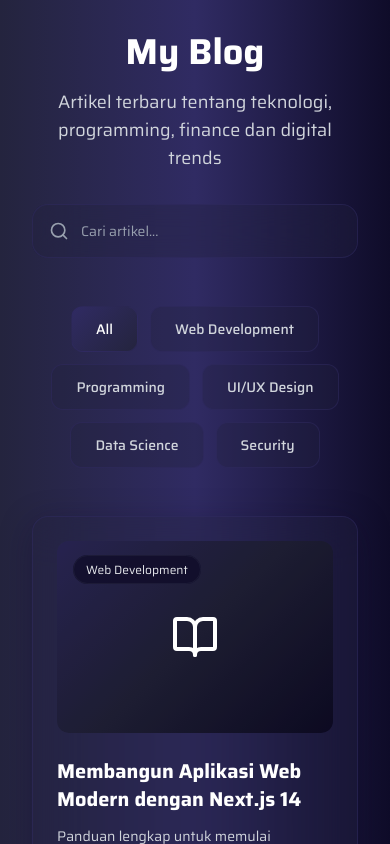
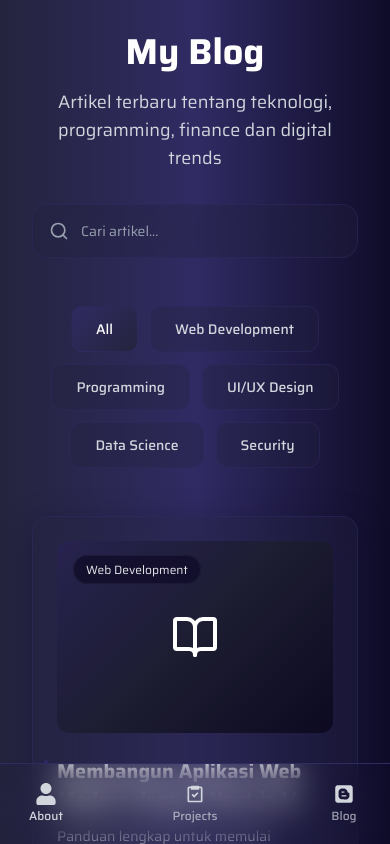
Before and after one commit to anwann16/portfolio-website, a Next.js app: page /posts in a window 390 px wide. Shown: the top 844 px of the page. Built offline with nearby package versions, Linux system fonts and the light colour scheme; what @heroui/react would draw is missing.

Commit message:
Add Mobile navbar & fix Post page

```diff
--- a/app/layout.tsx
+++ b/app/layout.tsx
@@ -5,6 +5,7 @@ import { Providers } from "./providers";
 import Condition from "@/components/Condition";
 
 import "./globals.css";
+import StickyNavTabs from "@/components/MobileNavbar";
 
 const saira = Saira({
   variable: "--font-saira",
@@ -30,6 +31,7 @@ export default function RootLayout({
             <section className="w-full overflow-x-hidden lg:pr-[70px]">
               {children}
             </section>
+            <StickyNavTabs />
           </main>
         </Providers>
       </body>
--- a/components/BlogCard.tsx
+++ b/components/BlogCard.tsx
@@ -1,5 +1,5 @@
 import { BlogCardProps } from "@/types/component";
-import { Calendar, Clock, User, BookOpen } from "lucide-react";
+import { Calendar, User, BookOpen } from "lucide-react";
 
 const BlogCard: React.FC<BlogCardProps> = ({ post, variant = "default" }) => {
   const handleMouseEnter = (e: React.MouseEvent<HTMLDivElement>) => {
@@ -80,10 +80,6 @@ const BlogCard: React.FC<BlogCardProps> = ({ post, variant = "default" }) => {
               <div className="flex items-center gap-2">
                 <Calendar className="w-4 h-4" />
                 <span>{post.publishDate}</span>
-              </div>
-              <div className="flex items-center gap-2">
-                <Clock className="w-4 h-4" />
-                <span>{post.readTime}</span>
               </div>
             </div>
 
@@ -220,10 +216,6 @@ const BlogCard: React.FC<BlogCardProps> = ({ post, variant = "default" }) => {
           <Calendar className="w-3 h-3" />
           <span>{post.publishDate}</span>
         </div>
-        <div className="flex items-center gap-1">
-          <Clock className="w-3 h-3" />
-          <span>{post.readTime}</span>
-        </div>
       </div>
     </div>
   );
--- a/components/BlogPosts.tsx
+++ b/components/BlogPosts.tsx
@@ -33,12 +33,7 @@ const BlogPosts: React.FC = () => {
   const featuredPost = filteredPosts[0];
 
   return (
-    <div
-      className="min-h-screen p-8"
-      style={{
-        background: "linear-gradient(to right, #24243e, #302b63, #0f0c29)",
-      }}
-    >
+    <div className="min-h-screen p-8">
       <div className="max-w-7xl mx-auto">
         {/* Header */}
         <div className="text-center mb-12">
--- a/components/MobileNavbar.tsx
+++ b/components/MobileNavbar.tsx
@@ -1,209 +1,116 @@
 "use client";
 
-import {
-  motion,
-  MotionValue,
-  useMotionValue,
-  useSpring,
-  useTransform,
-  type SpringOptions,
-  AnimatePresence,
-} from "framer-motion";
-import React, {
-  Children,
-  cloneElement,
-  useEffect,
-  useMemo,
-  useRef,
-  useState,
-} from "react";
+import React, { useState, useEffect } from "react";
+import { Home, User, Settings, Search, Bell, Mail } from "lucide-react";
+import { FaUser, FaBlogger } from "react-icons/fa";
+import { BiTask } from "react-icons/bi";
 
-export type DockItemData = {
+import { usePathname } from "next/navigation";
+import Link from "next/link";
+
+interface Tab {
+  id: string;
+  label: string;
   icon: React.ReactNode;
-  label: React.ReactNode;
-  onClick: () => void;
-  className?: string;
+  href: string;
+}
+
+const StickyNavTabs: React.FC = () => {
+  const pathName = usePathname();
+  const [activeTab, setActiveTab] = useState<string>("/");
+  const [isVisible, setIsVisible] = useState<boolean>(true);
+  const [lastScrollY, setLastScrollY] = useState<number>(0);
+
+  const tabs: Tab[] = [
+    {
+      id: "about",
+      label: "About",
+      icon: <FaUser size={20} />,
+      href: "/",
+    },
+    {
+      id: "projects",
+      label: "Projects",
+      icon: <BiTask size={20} />,
+      href: "/projects",
+    },
+    {
+      id: "profile",
+      label: "Blog",
+      icon: <FaBlogger size={20} />,
+      href: "/blog",
+    },
+  ];
+
+  useEffect(() => {
+    const controlNavbar = () => {
+      const currentScrollY = window.scrollY;
+
+      if (currentScrollY > lastScrollY && currentScrollY > 100) {
+        setIsVisible(false);
+      } else {
+        setIsVisible(true);
+      }
+
+      setLastScrollY(currentScrollY);
     };
 
-export type DockProps = {
-  items: DockItemData[];
-  className?: string;
-  distance?: number;
-  panelHeight?: number;
-  baseItemSize?: number;
-  dockHeight?: number;
-  magnification?: number;
-  spring?: SpringOptions;
+    window.addEventListener("scroll", controlNavbar);
+    return () => window.removeEventListener("scroll", controlNavbar);
+  }, [lastScrollY]);
+
+  const isActiveTab = (href: string) => {
+    return pathName === href;
   };
 
-type DockItemProps = {
-  className?: string;
-  children: React.ReactNode;
-  onClick?: () => void;
-  mouseX: MotionValue;
-  spring: SpringOptions;
-  distance: number;
-  baseItemSize: number;
-  magnification: number;
+  const gradientStyle = {
+    background: "linear-gradient(to right, #24243e, #302b63, #0f0c29)",
   };
 
-function DockItem({
-  children,
-  className = "",
-  onClick,
-  mouseX,
-  spring,
-  distance,
-  magnification,
-  baseItemSize,
-}: DockItemProps) {
-  const ref = useRef<HTMLDivElement>(null);
-  const isHovered = useMotionValue(0);
-
-  const mouseDistance = useTransform(mouseX, (val) => {
-    const rect = ref.current?.getBoundingClientRect() ?? {
-      x: 0,
-      width: baseItemSize,
-    };
-    return val - rect.x - baseItemSize / 2;
-  });
-
-  const targetSize = useTransform(
-    mouseDistance,
-    [-distance, 0, distance],
-    [baseItemSize, magnification, baseItemSize]
+  return (
+    // <div className="min-h-screen">
+    <nav
+      className={`lg:hidden bg-background fixed bottom-0 left-0 right-0 bg-opacity-10 backdrop-blur-lg border-t border-[#302b63] border-opacity-20 shadow-lg transition-transform duration-300 z-50 ${
+        isVisible ? "translate-y-0" : "translate-y-full"
+      }`}
+      // style={gradientStyle}
+    >
+      <div className="max-w-md mx-auto px-4">
+        <div className="flex justify-between items-center py-2">
+          {tabs.map((tab) => (
+            <Link
+              href={tab.href}
+              key={tab.id}
+              // onClick={() => setActiveTab(tab.id)}
+              className={`flex flex-col items-center justify-center p-3 rounded-lg transition-all duration-200 min-w-[60px] ${
+                pathName === tab.href
+                  ? "text-white bg-[#302b63] bg-opacity-20 scale-105 shadow-lg"
+                  : "text-gray-300 hover:text-white hover:bg-[#302b63] hover:bg-opacity-10"
+              }`}
+            >
+              <div
+                className={`transition-transform duration-200 ${
+                  activeTab === tab.href ? "scale-110" : ""
+                }`}
+              >
+                {tab.icon}
+              </div>
+              <span
+                className={`text-xs mt-1 font-medium transition-all duration-200 ${
+                  activeTab === tab.href ? "opacity-100" : "opacity-70"
+                }`}
+              >
+                {tab.label}
+              </span>
+              {activeTab === tab.href && (
+                <div className="absolute -top-1 w-1 h-1 bg-[#302b63] rounded-full animate-pulse" />
+              )}
+            </Link>
+          ))}
+        </div>
+      </div>
+    </nav>
   );
-  const size = useSpring(targetSize, spring);
-
-  return (
-    <motion.div
-      ref={ref}
-      style={{
-        width: size,
-        height: size,
-      }}
-      onHoverStart={() => isHovered.set(1)}
-      onHoverEnd={() => isHovered.set(0)}
-      onFocus={() => isHovered.set(1)}
-      onBlur={() => isHovered.set(0)}
-      onClick={onClick}
-      className={`relative inline-flex items-center justify-center rounded-full bg-[#060010] border-neutral-700 border-2 shadow-md ${className}`}
-      tabIndex={0}
-      role="button"
-      aria-haspopup="true"
-    >
-      {Children.map(children, (child) =>
-        React.isValidElement<{ isHovered: MotionValue<number> }>(child)
-          ? cloneElement(child, { isHovered })
-          : child
-      )}
-    </motion.div>
-  );
-}
-
-type DockLabelProps = {
-  className?: string;
-  children: React.ReactNode;
 };
 
-function DockLabel({ children, className = "", ...rest }: DockLabelProps) {
-  const { isHovered } = rest as { isHovered: MotionValue<number> };
-  const [isVisible, setIsVisible] = useState(false);
-
-  useEffect(() => {
-    const unsubscribe = isHovered.on("change", (latest) => {
-      setIsVisible(latest === 1);
-    });
-    return () => unsubscribe();
-  }, [isHovered]);
-
-  return (
-    <AnimatePresence>
-      {isVisible && (
-        <motion.div
-          initial={{ opacity: 0, y: 0 }}
-          animate={{ opacity: 1, y: -10 }}
-          exit={{ opacity: 0, y: 0 }}
-          transition={{ duration: 0.2 }}
-          className={`${className} absolute -top-6 left-1/2 w-fit whitespace-pre rounded-md border border-neutral-700 bg-[#060010] px-2 py-0.5 text-xs text-white`}
-          role="tooltip"
-          style={{ x: "-50%" }}
-        >
-          {children}
-        </motion.div>
-      )}
-    </AnimatePresence>
-  );
-}
-
-type DockIconProps = {
-  className?: string;
-  children: React.ReactNode;
-};
-
-function DockIcon({ children, className = "" }: DockIconProps) {
-  return (
-    <div className={`flex items-center justify-center ${className}`}>
-      {children}
-    </div>
-  );
-}
-
-export default function Dock({
-  items,
-  className = "",
-  spring = { mass: 0.1, stiffness: 150, damping: 12 },
-  magnification = 70,
-  distance = 200,
-  panelHeight = 64,
-  dockHeight = 256,
-  baseItemSize = 50,
-}: DockProps) {
-  const mouseX = useMotionValue(Infinity);
-  const isHovered = useMotionValue(0);
-
-  const maxHeight = useMemo(
-    () => Math.max(dockHeight, magnification + magnification / 2 + 4),
-    [magnification]
-  );
-  const heightRow = useTransform(isHovered, [0, 1], [panelHeight, maxHeight]);
-  const height = useSpring(heightRow, spring);
-
-  return (
-    <motion.div
-      style={{ height, scrollbarWidth: "none" }}
-      className="mx-2 flex lg:hidden max-w-full items-center fixed bottom-0 left-0 right-0 z-50"
-    >
-      <motion.div
-        onMouseMove={({ pageX }) => {
-          isHovered.set(1);
-          mouseX.set(pageX);
-        }}
-        onMouseLeave={() => {
-          isHovered.set(0);
-          mouseX.set(Infinity);
-        }}
-        className={`${className} absolute bottom-2 left-1/2 transform -translate-x-1/2 flex items-end w-fit gap-4 rounded-2xl border-neutral-700 border-2 pb-2 px-4 cursor-pointer`}
-        style={{ height: panelHeight }}
-        role="toolbar"
-        aria-label="Application dock"
-      >
-        {items.map((item, index) => (
-          <DockItem
-            key={index}
-            onClick={item.onClick}
-            className={item.className}
-            mouseX={mouseX}
-            spring={spring}
-            distance={distance}
-            magnification={magnification}
-            baseItemSize={baseItemSize}
-          >
-            <DockIcon>{item.icon}</DockIcon>
-            <DockLabel>{item.label}</DockLabel>
-          </DockItem>
-        ))}
-      </motion.div>
-    </motion.div>
-  );
-}
+export default StickyNavTabs;
--- a/components/PreviewBlog.tsx
+++ b/components/PreviewBlog.tsx
@@ -81,32 +81,6 @@ const BlogList: React.FC = () => {
       image: "💡",
       trending: false,
     },
-    // {
-    //   id: 5,
-    //   title: "Minimalist Design Principles for Modern Web Interfaces",
-    //   excerpt:
-    //     "Master the art of creating clean, functional, and beautiful user interfaces with minimalist design approaches.",
-    //   author: "Emma Wilson",
-    //   date: "2025-07-18",
-    //   category: "Design",
-    //   readTime: "10 min read",
-    //   views: 1120,
-    //   image: "✨",
-    //   trending: false,
-    // },
-    // {
-    //   id: 6,
-    //   title: "Machine Learning in Production: Best Practices and Pitfalls",
-    //   excerpt:
-    //     "Navigate the challenges of deploying ML models in production environments with proven strategies.",
-    //   author: "James Liu",
-    //   date: "2025-07-16",
-    //   category: "AI & ML",
-    //   readTime: "14 min read",
-    //   views: 890,
-    //   image: "🤖",
-    //   trending: true,
-    // },
   ];
 
   useEffect(() => {
@@ -199,7 +173,7 @@ const BlogList: React.FC = () => {
         </div>
       </div>
 
-      <div className="mt-14 px-7 py-2 w-32 bg-white/10 backdrop-blur-md border border-white/20 rounded-md hover:scale-105 cursor-pointer transition-all duration-300">
+      <div className="text-center mt-14 px-5 py-2 w-32 bg-white/10 backdrop-blur-md border border-white/20 rounded-md hover:scale-105 cursor-pointer transition-all duration-300">
         <Link href="/posts" className="">
           See More
         </Link>
```
Lines whose indentation alone changed are shown as unchanged.
